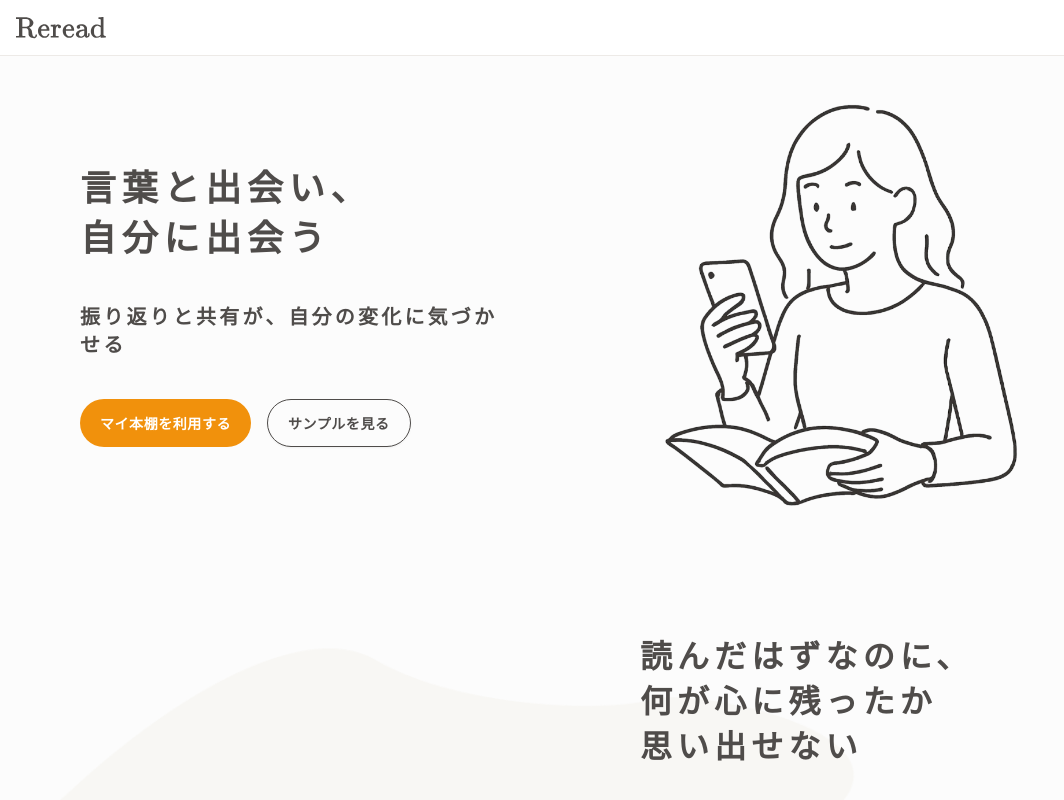
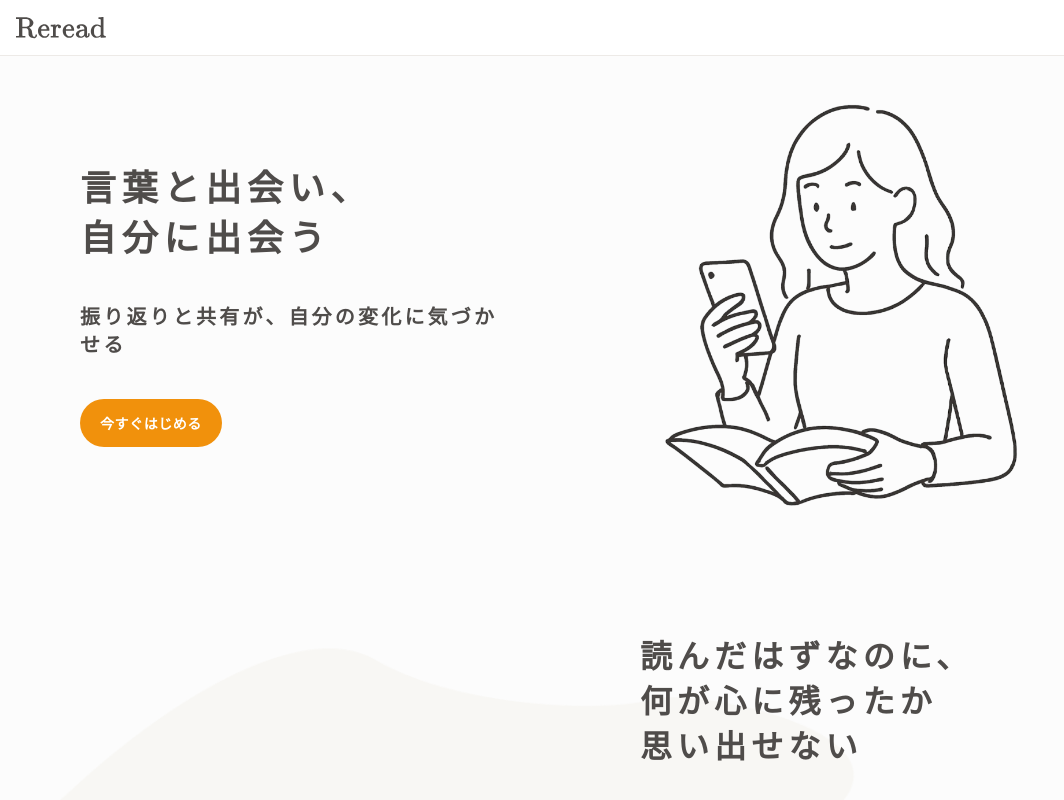
Before and after one commit to lateen-sail/reread, a Next.js app in the folder app/frontend/: page / in a window 1280 px wide. Shown: the top 800 px of the page, without its empty margins (0-1064 px from the left). Built offline with nearby package versions, Linux system fonts and the light colour scheme.

Commit message:
update: LPにサインアップページに導線を追加

```diff
--- a/app/frontend/app/page.tsx
+++ b/app/frontend/app/page.tsx
@@ -115,8 +115,9 @@ export default function Home() {
               自分の変化に気づかせる
             </p>
             <div className="hidden md:flex gap-4">
-              <Button label="マイ本棚を利用する" size="lg" />
-              <Button label="サンプルを見る" variant="outline" size="lg" />
+              <Link href="/signup">
+                <Button label="今すぐはじめる" size="lg" />
+              </Link>
             </div>
           </div>
           <picture className="md:w-0 grow-3">
@@ -455,7 +456,9 @@ export default function Home() {
             読書を、あなたの生活の一部に。
           </p>
 
-          <Button label="今すぐはじめる" size="lg" />
+          <Link href="/signup">
+            <Button label="今すぐはじめる" size="lg" />
+          </Link>
         </section>
       </main>
     </UserLayout>
```
